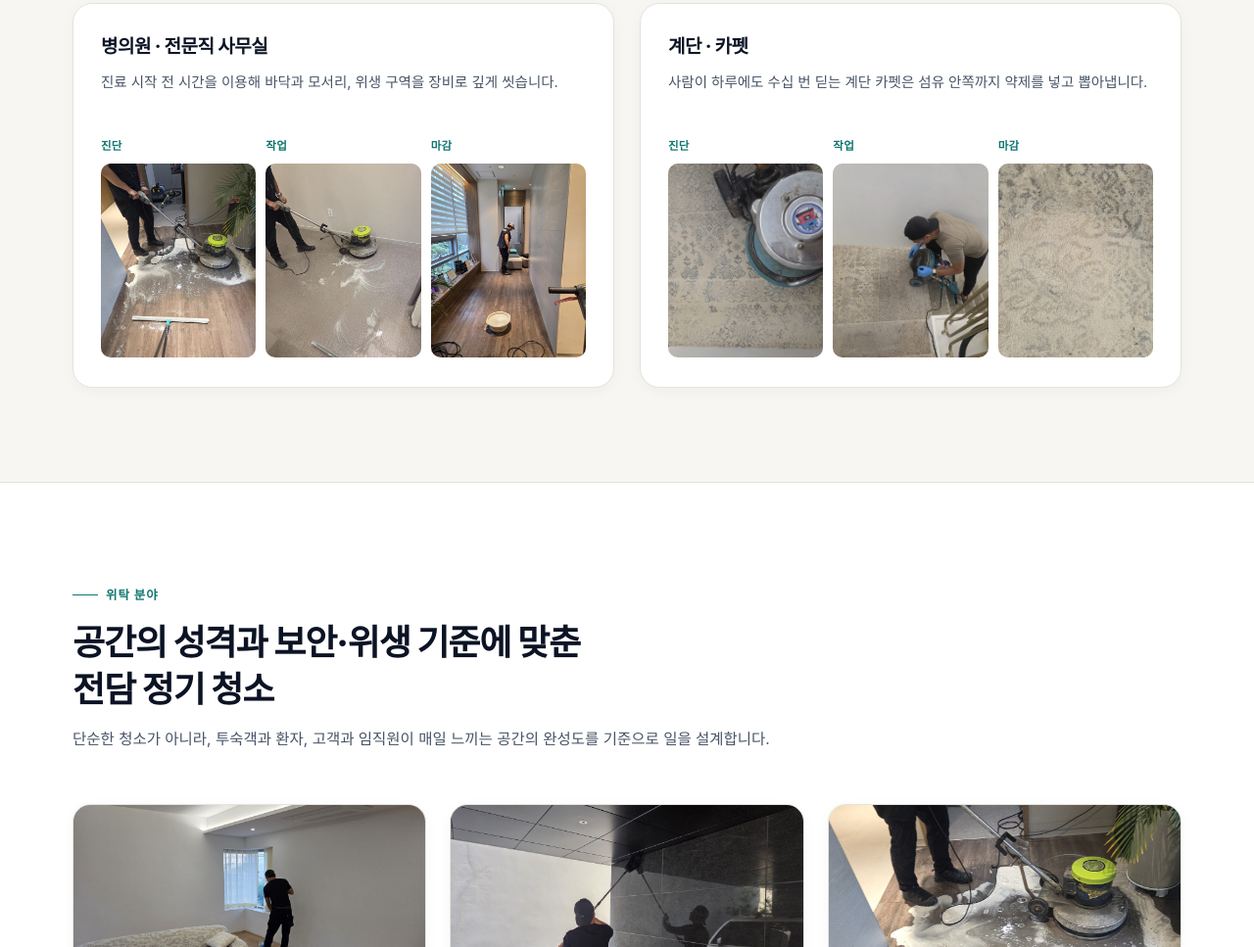
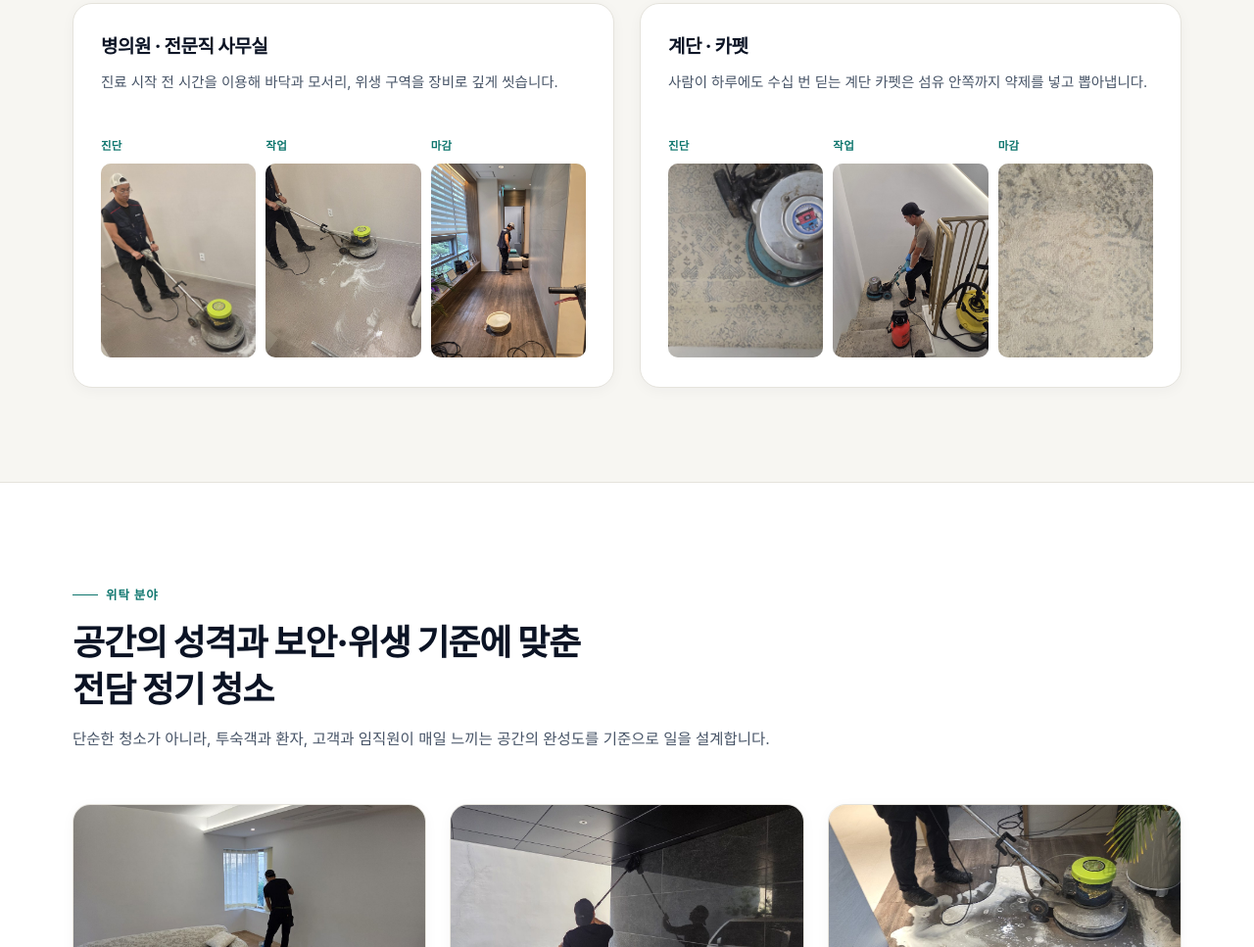
Before and after one commit to storygwon/CleanArtist, a plain HTML site: page index.html in a window 1280 px wide. Shown: the part 4288-5255 px from the top of the page at 98% size. Drawn offline with Linux system fonts and the light colour scheme; a web font is replaced by a local one.

Commit message:
공간별 사례 사진 정리: 계단·카펫 작업 장면, 병의원 진단 장면 교체

```diff
--- a/index.html
+++ b/index.html
@@ -508,7 +508,7 @@
           <div class="space-strip">
             <figure class="strip-item">
               <span class="strip-step">진단</span>
-              <img src="assets/stage-work-clinic.jpg" alt="병의원 바닥에 장비를 대고 오염을 확인하는 모습" width="1200" height="1600" loading="lazy" />
+              <img src="assets/space-clinic-room.jpg" alt="병의원 진료 공간의 바닥 상태를 확인하는 모습" width="1200" height="900" loading="lazy" />
             </figure>
             <figure class="strip-item">
               <span class="strip-step">작업</span>
@@ -531,7 +531,7 @@
             </figure>
             <figure class="strip-item">
               <span class="strip-step">작업</span>
-              <img src="assets/stage-work-carpet.jpg" alt="계단 카펫을 장비로 세척하는 작업자" width="1200" height="900" loading="lazy" />
+              <img src="assets/stage-work-stair.jpg" alt="계단에서 카펫 세척 장비를 다루는 작업자" width="1200" height="1600" loading="lazy" />
             </figure>
             <figure class="strip-item">
               <span class="strip-step">마감</span>
```
Also changed, not shown: assets/space-clinic-room.jpg (added), assets/stage-work-stair.jpg (added).
